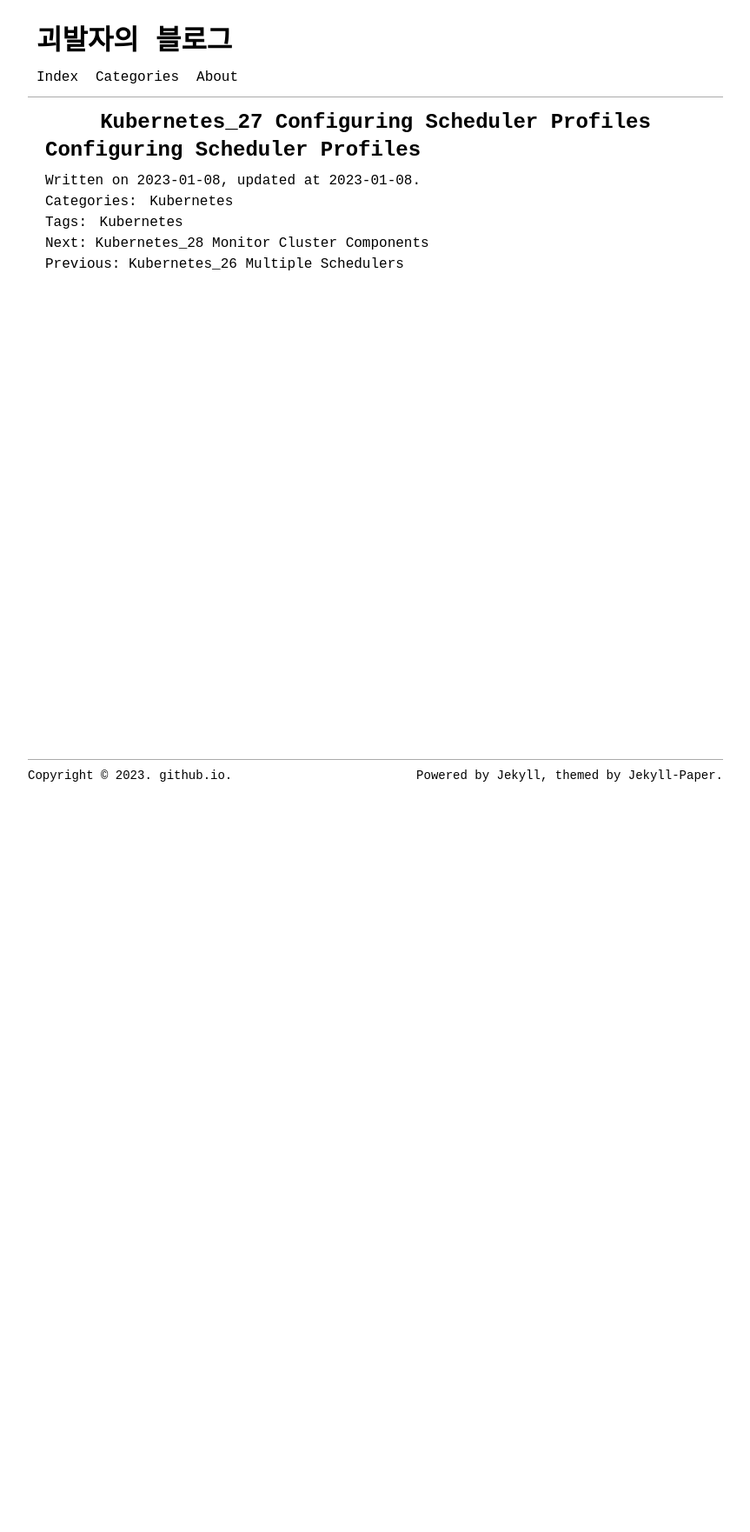
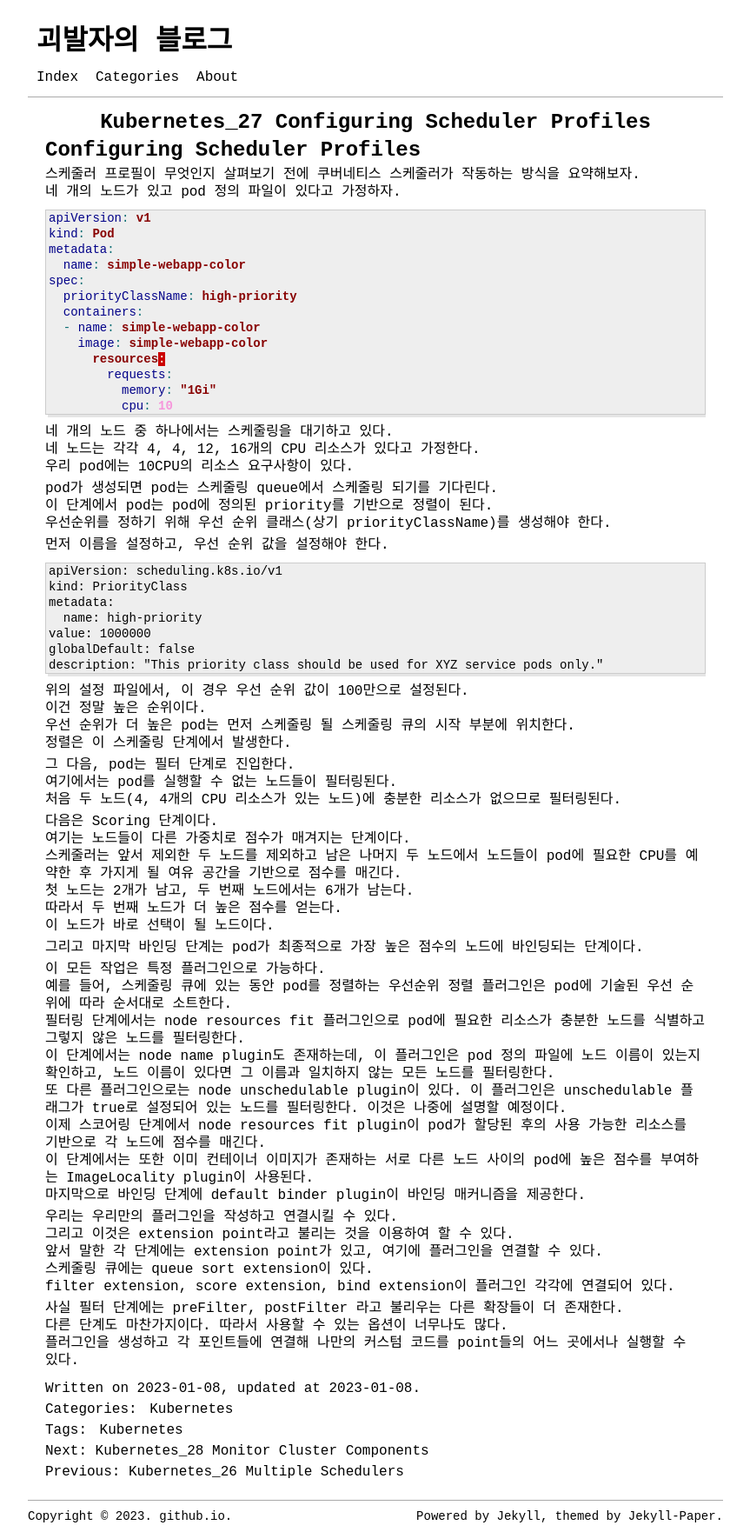
Before and after one commit to oleveloper/oleveloper.github.io, a Jekyll site: the page built from _posts/2023-01-08-kubernetes_27.markdown, in a window 1280 px wide. Shown: the whole page at 87% size, without its empty margins (208-1071 px from the left). Built offline with Jekyll 4.4.1, drawn with Linux system fonts in a browser that asks for light colours; before the commit the page ends 910 px from its top, so only the background shows below that.

Commit message:
Update 2023-01-08-kubernetes_27.markdown

````diff
--- a/_posts/2023-01-08-kubernetes_27.markdown
+++ b/_posts/2023-01-08-kubernetes_27.markdown
@@ -8,3 +8,75 @@ tags: [Kubernetes]
 ---
 
 # Configuring Scheduler Profiles
+
+스케줄러 프로필이 무엇인지 살펴보기 전에 쿠버네티스 스케줄러가 작동하는 방식을 요약해보자.
+네 개의 노드가 있고 pod 정의 파일이 있다고 가정하자.
+```yml
+apiVersion: v1
+kind: Pod
+metadata:
+  name: simple-webapp-color
+spec:
+  priorityClassName: high-priority
+  containers:
+  - name: simple-webapp-color
+    image: simple-webapp-color
+      resources:
+        requests:
+          memory: "1Gi"
+          cpu: 10
+```
+네 개의 노드 중 하나에서는 스케줄링을 대기하고 있다.
+네 노드는 각각 4, 4, 12, 16개의 CPU 리소스가 있다고 가정한다.
+우리 pod에는 10CPU의 리소스 요구사항이 있다.
+
+pod가 생성되면 pod는 스케줄링 queue에서 스케줄링 되기를 기다린다.
+이 단계에서 pod는 pod에 정의된 priority를 기반으로 정렬이 된다.
+우선순위를 정하기 위해 우선 순위 클래스(상기 priorityClassName)를 생성해야 한다.
+
+먼저 이름을 설정하고, 우선 순위 값을 설정해야 한다.
+```
+apiVersion: scheduling.k8s.io/v1
+kind: PriorityClass
+metadata:
+  name: high-priority
+value: 1000000
+globalDefault: false
+description: "This priority class should be used for XYZ service pods only."
+```
+위의 설정 파일에서, 이 경우 우선 순위 값이 100만으로 설정된다.
+이건 정말 높은 순위이다.
+우선 순위가 더 높은 pod는 먼저 스케줄링 될 스케줄링 큐의 시작 부분에 위치한다.
+정렬은 이 스케줄링 단계에서 발생한다.
+
+그 다음, pod는 필터 단계로 진입한다.
+여기에서는 pod를 실행할 수 없는 노드들이 필터링된다.
+처음 두 노드(4, 4개의 CPU 리소스가 있는 노드)에 충분한 리소스가 없으므로 필터링된다.
+
+다음은 Scoring 단계이다.
+여기는 노드들이 다른 가중치로 점수가 매겨지는 단계이다.
+스케줄러는 앞서 제외한 두 노드를 제외하고 남은 나머지 두 노드에서 노드들이 pod에 필요한 CPU를 예약한 후 가지게 될 여유 공간을 기반으로 점수를 매긴다.
+첫 노드는 2개가 남고, 두 번째 노드에서는 6개가 남는다.
+따라서 두 번째 노드가 더 높은 점수를 얻는다.
+이 노드가 바로 선택이 될 노드이다.
+
+그리고 마지막 바인딩 단계는 pod가 최종적으로 가장 높은 점수의 노드에 바인딩되는 단계이다.
+
+이 모든 작업은 특정 플러그인으로 가능하다.
+예를 들어, 스케줄링 큐에 있는 동안 pod를 정렬하는 우선순위 정렬 플러그인은 pod에 기술된 우선 순위에 따라 순서대로 소트한다.
+필터링 단계에서는 node resources fit 플러그인으로 pod에 필요한 리소스가 충분한 노드를 식별하고 그렇지 않은 노드를 필터링한다.
+이 단계에서는 node name plugin도 존재하는데, 이 플러그인은 pod 정의 파일에 노드 이름이 있는지 확인하고, 노드 이름이 있다면 그 이름과 일치하지 않는 모든 노드를 필터링한다.
+또 다른 플러그인으로는 node unschedulable plugin이 있다. 이 플러그인은 unschedulable 플래그가 true로 설정되어 있는 노드를 필터링한다. 이것은 나중에 설명할 예정이다.
+이제 스코어링 단계에서 node resources fit plugin이 pod가 할당된 후의 사용 가능한 리소스를 기반으로 각 노드에 점수를 매긴다.
+이 단계에서는 또한 이미 컨테이너 이미지가 존재하는 서로 다른 노드 사이의 pod에 높은 점수를 부여하는 ImageLocality plugin이 사용된다.
+마지막으로 바인딩 단계에 default binder plugin이 바인딩 매커니즘을 제공한다.
+
+우리는 우리만의 플러그인을 작성하고 연결시킬 수 있다.
+그리고 이것은 extension point라고 불리는 것을 이용하여 할 수 있다.
+앞서 말한 각 단계에는 extension point가 있고, 여기에 플러그인을 연결할 수 있다.
+스케줄링 큐에는 queue sort extension이 있다.
+filter extension, score extension, bind extension이 플러그인 각각에 연결되어 있다.
+
+사실 필터 단계에는 preFilter, postFilter 라고 불리우는 다른 확장들이 더 존재한다.
+다른 단계도 마찬가지이다. 따라서 사용할 수 있는 옵션이 너무나도 많다.
+플러그인을 생성하고 각 포인트들에 연결해 나만의 커스텀 코드를 point들의 어느 곳에서나 실행할 수 있다.
````
